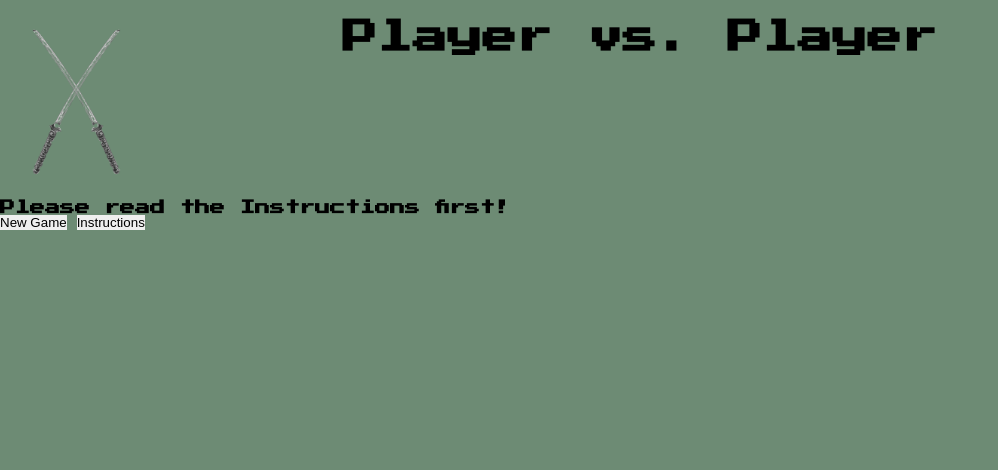
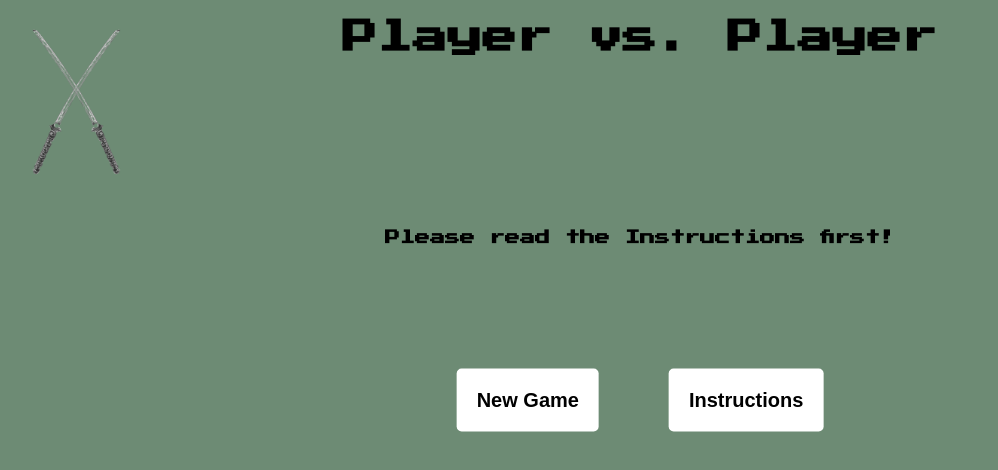
Before and after one commit to Code-Institute-Submissions/MihaiElisei-Player-vs.-Player, a plain HTML site: page index.html in a window 1280 px wide. Shown: the whole page, without its empty margins (0-998 px from the left). Drawn offline with Linux system fonts and the light colour scheme.

Commit message:
add styles to buttons and h2 for main page

```diff
--- a/assets/css/style.css
+++ b/assets/css/style.css
@@ -12,7 +12,7 @@ body{
     font-family: 'Press Start 2P', sans-serif;
     min-height: 100vh;
     background-color: #6D8B74;
-
+    position: relative;
 }
 /* header section*/
 .header{
@@ -31,3 +31,31 @@ body{
     margin-top: 2rem;
     font-size: 3.5rem;
 }
+
+/* main page buttons */
+.main_title{
+    text-align: center;
+    margin-top: 3rem;
+}
+.main_buttons {
+    position: absolute;
+    top: 50%;
+    left: 50%;
+    transform: translate(-50%,-50%);
+}
+.btn{
+    font-size: 2rem;
+    font-weight: bold;
+    background-color: #fff;
+    color: #000;
+    padding: 2rem;
+    border-radius: 5px;
+    margin:0 3rem;
+}
+
+.btn:hover{
+    background-color:rgba(109, 139, 116, 0.111);
+    color: #fff;
+    box-shadow: 0 1rem 1rem rgba(255, 255, 255, 0.9);
+    border: 1px solid white;
+}
```
